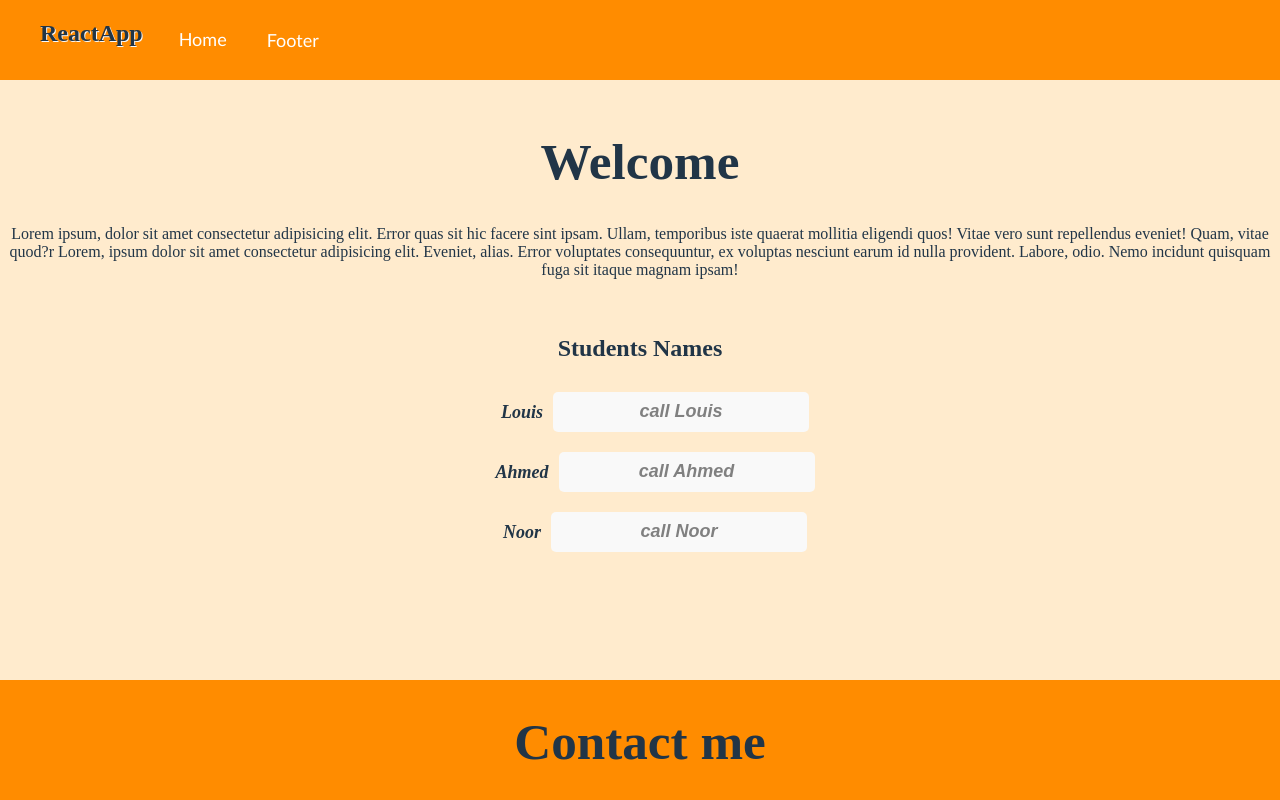
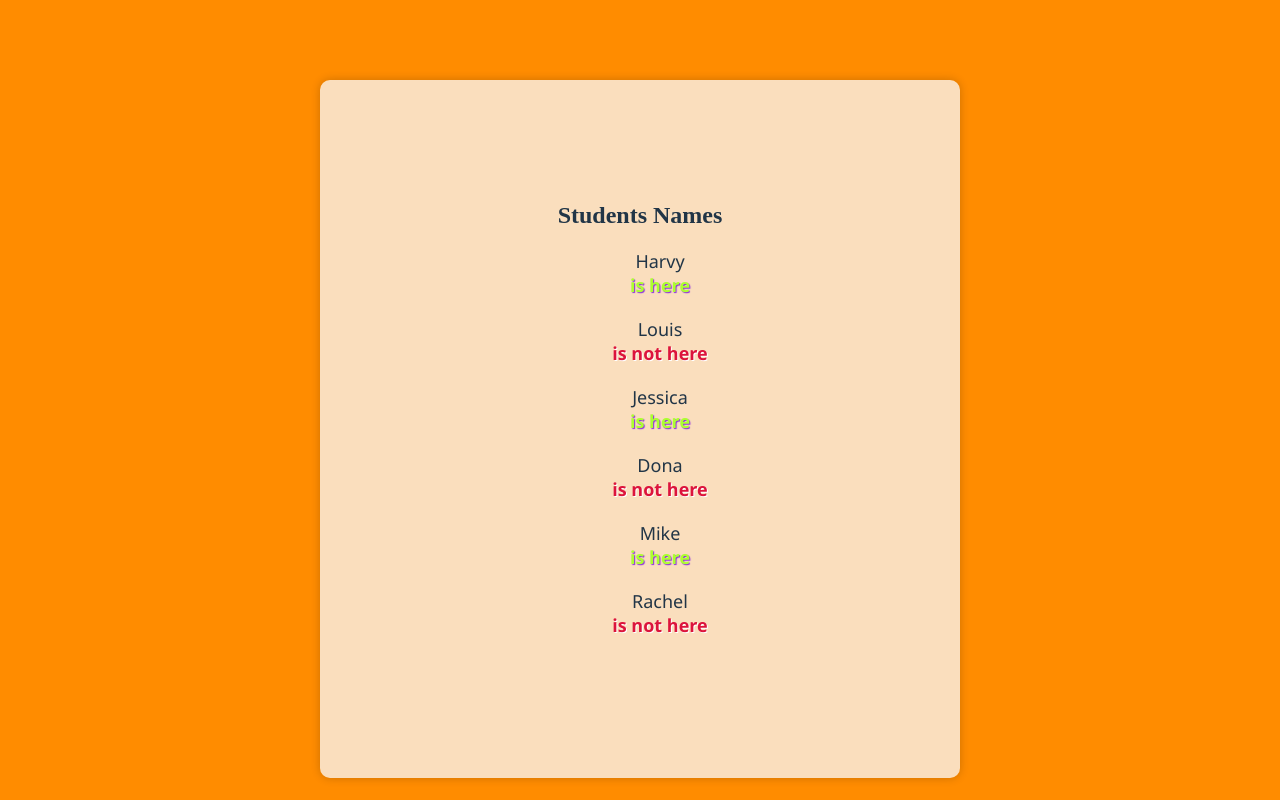
Before and after one commit to yasminm97/react-week-1, a React (Create React App) app: page / in a window 1280 px wide. Shown: the top 800 px of the page. Built offline with nearby package versions, Linux system fonts and the light colour scheme.

Commit message:
create a list shows students atttendance

```diff
--- a/src/App.jsx
+++ b/src/App.jsx
@@ -1,13 +1,11 @@
 import Nav from "./components/Nav"
 import Home from "./components/Home"
 import Footer from "./components/Footer"
-
+import IsHere from "./components/StudentAttendance"
 function App() {
   return (
     <div>
-      <Nav />
-      <Home />
-      <Footer />
+      <IsHere />
     </div>
   );
 }
--- /dev/null
+++ b/src/components/StudentAttendance.jsx
@@ -0,0 +1,28 @@
+const IsHere = () => {
+    const names = {
+      'Harvy': 'is here',
+      'Louis': 'is not here',
+      'Jessica': 'is here',
+      'Dona': 'is not here',
+      'Mike': 'is here',
+      'Rachel': 'is not here'
+    };
+
+    return (
+      <div className="StudentsAttendance">
+        <h2>Students Names</h2>
+        <ul>
+          {Object.keys(names).map((name) => (
+            <li key={name}>
+              <label>{name}</label><br />
+              <label className={names[name] === 'is here' ? 'green' : 'red'}>
+              {names[name]}
+            </label>
+            </li>
+          ))}
+        </ul>
+      </div>
+    );
+  };
+
+  export default IsHere;
--- a/src/index.css
+++ b/src/index.css
@@ -1,7 +1,9 @@
-
+:root{
+  background-color: darkorange;
+}
 body {
-  margin: 0;
-  padding: 0;
+  margin: 0px;
+  padding: 0px;
   min-width: 320px;
   min-height: 100vh;
   background-color: darkorange;
@@ -104,7 +106,7 @@ button:hover{
 @media (prefers-color-scheme: light) {
   :root {
     color: #213547;
-    background-color: #ffffff;
+    background-color: darkorange;
   }
   a:hover {
     color: #747bff;
@@ -113,3 +115,36 @@ button:hover{
     background-color: #f9f9f9;
   }
 }
+
+.StudentsAttendance{
+  margin: auto;
+  margin-top: 10vh;
+  padding-top: 8%;
+  padding-bottom: 8%;
+  width: 50%;
+  text-align: center;
+  justify-content: space-around;
+  background-color: #f9f9f9c2;
+  box-shadow: 0 0 10px rgba(0, 0, 0, 0.2);
+  border-radius: 10px;
+}
+
+.StudentsAttendance ul{
+  list-style-type: none;
+  font-family: 'Segoe UI', Tahoma, Geneva, Verdana, sans-serif;
+  font-size: large;
+  opacity: 1;
+}
+.StudentsAttendance ul li{
+  padding-bottom: 20px;
+}
+.green{
+  color: greenyellow;
+  font-weight: bold;
+  text-shadow: 1px 1px 1px blueviolet;
+}
+.red{
+  color: crimson;
+  font-weight: bold;
+  text-shadow: 1px 1px #fff;
+}
```
